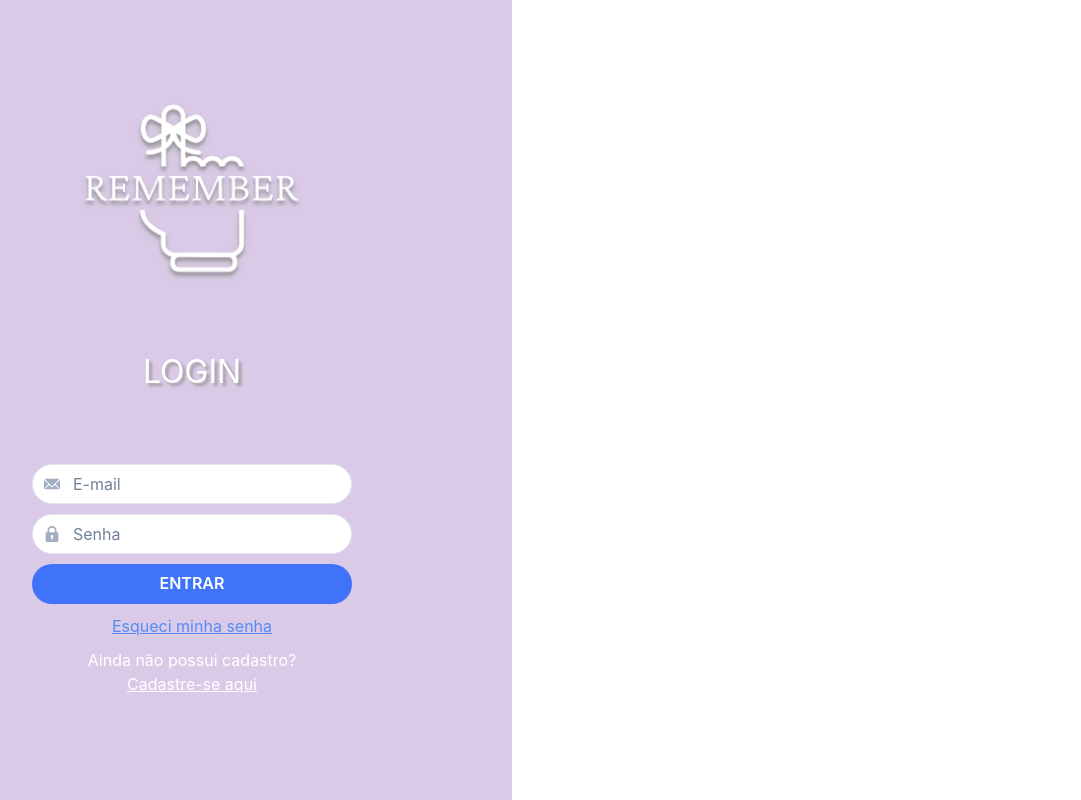
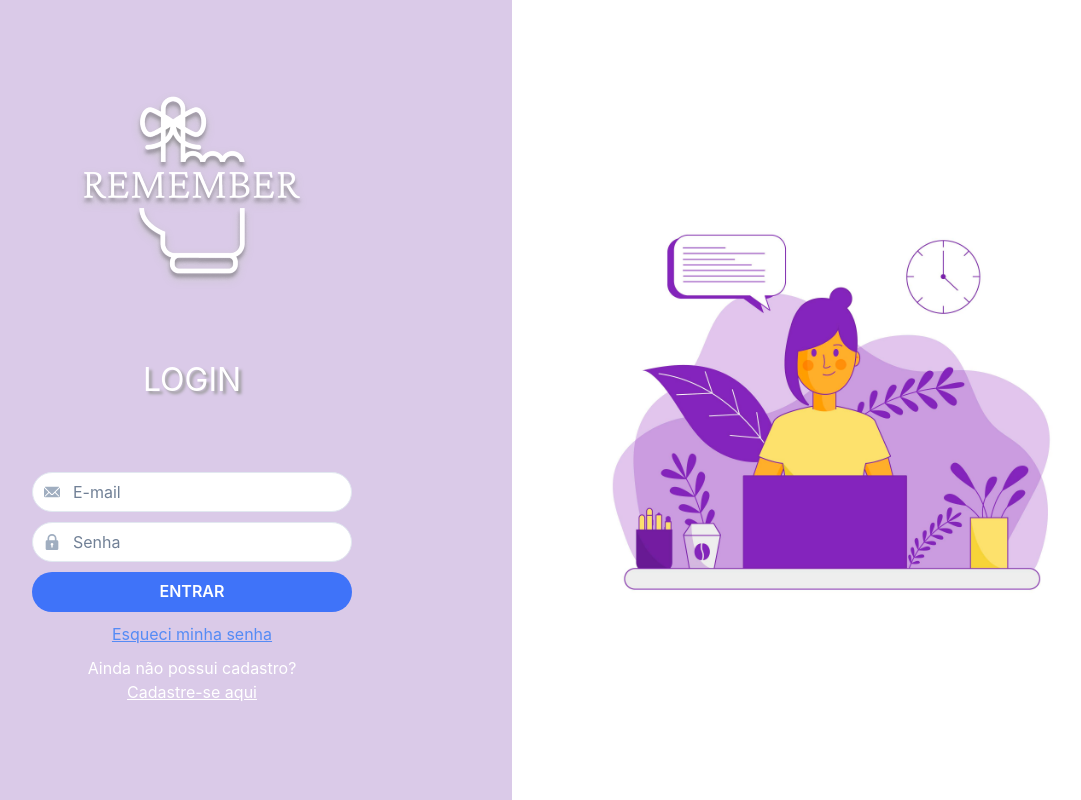
Before and after one commit to alexa2me/remember-pi-project, a React (Create React App) app: page / in a window 1280 px wide. Shown: the whole page, without its empty margins (128-1209 px from the left). Built offline with nearby package versions, Linux system fonts and the light colour scheme.

Commit message:
Update login page

```diff
--- a/src/pages/login/Login.js
+++ b/src/pages/login/Login.js
@@ -1,25 +1,29 @@
 import '../../styles/Login.css';
-import logo from "../../images/remember-icon.png"
-import InputComponent from "../../components/InputComponent";
+import logo from '../../images/remember-icon.png';
+import decorativeImage from '../../images/decorative-image.jpg';
+import InputComponent from '../../components/InputComponent';
 import ButtonComponent from '../../components/ButtonComponent';
 
 const Login = () => {
     return (
-        <div className="main-container">
-            <div className="input-form-container">
-                <img src={logo} alt="" className="logo"/>
-                <p className="login-page-title">LOGIN</p>
+        <div className='main-container'>
+            <div className='input-form-container'>
+                <img src={logo} alt="" className='Project logo'/>
+                <p className='login-page-title'>LOGIN</p>
                 <InputComponent
-                    placeholder="E-mail"
-                    icon="email"
+                    placeholder='E-mail'
+                    icon='email'
+                    isRequired
                 />
                 <InputComponent
-                    placeholder="Senha"
-                    type="password"
-                    icon="password"
+                    placeholder='Senha'
+                    type='password'
+                    icon='password'
+                    isRequired
                 />
                 <ButtonComponent
-                    text="ENTRAR"
+                    text='ENTRAR'
+                    width={{ lg: '25vw', md: '50vw', sm: '60vw' }}
 
                 />
                 <a href='link-here'>
@@ -36,7 +40,12 @@ const Login = () => {
                     </a>
                 </div>
             </div>
-            <div>
+            <div className='right-side-container'>
+                <img
+                    src={decorativeImage}
+                    alt='Girl writing in a laptop'
+                    className='girl-writing-image'
+                />
             </div>
         </div>
     )
--- a/src/styles/Login.css
+++ b/src/styles/Login.css
@@ -1,7 +1,10 @@
 .main-container {
     display: grid;
-    grid-template-columns: 50% 50%;
-    height: 100vh;
+    grid-template-columns: repeat(2, 1fr);
+
+    @media (max-width: 1000px) {
+        grid-template-columns: 1fr;
+    }
 }
 
 .input-form-container {
@@ -11,12 +14,11 @@
     align-items: center;
     background-color: #DACAE8;
     gap: 10px;
+    height: 100vh;
 }
 
 .logo {
-    height: 11em;
-    width: 17em;
-    margin-bottom: 58px;
+    margin-bottom: 10%;
     filter: drop-shadow(0px 4px 4px #C4C4C4);
 }
 
@@ -44,3 +46,12 @@
 .recover-password {
     color: #558BF5;
 }
+
+.right-side-container {
+    justify-self: center;
+    align-self: center;
+
+    @media (max-width: 1000px) {
+        display: none;
+    }
+}
```
